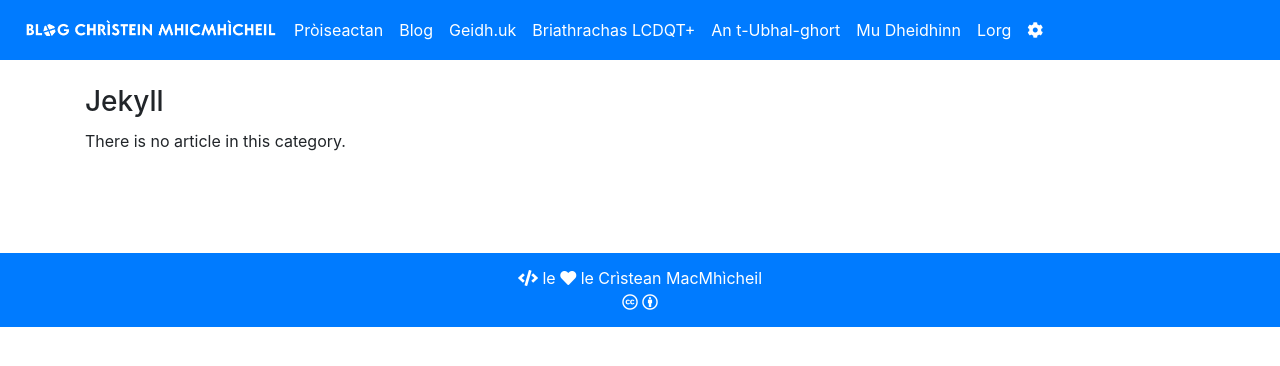
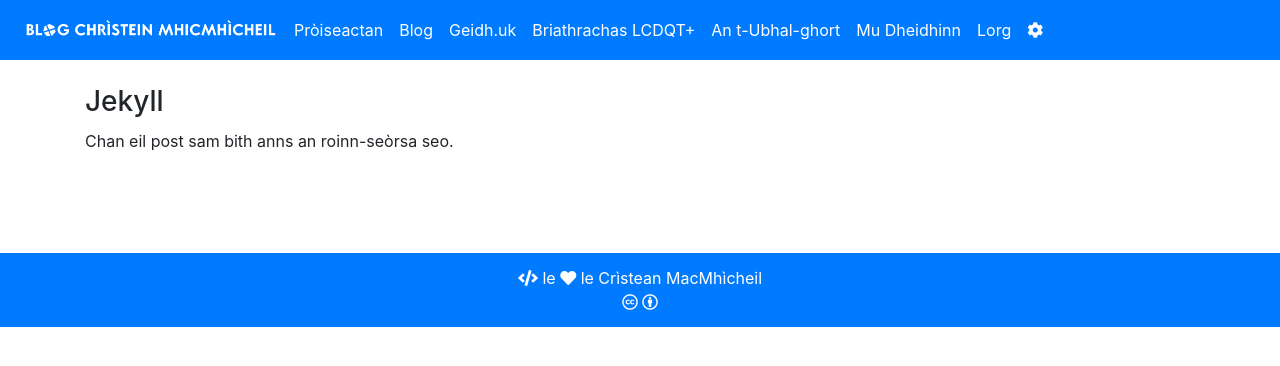
Before and after one commit to MacMhicheil/macmhicheil.github.io, a Jekyll site: the page built from category/jekyll.md, in a window 1280 px wide. Shown: the top 366 px of the page. Built offline with Jekyll 4.4.1, drawn with Linux system fonts in a browser that asks for light colours; nearby versions of some CDN libraries.

Commit message:
Update category.html

```diff
--- a/_layouts/category.html
+++ b/_layouts/category.html
@@ -1,30 +1,29 @@
 ---
 layout: page
 ---
-
 {% unless page.content == '' %}
   <p>{{ page.content }}</p>
 {% endunless %}
 
 {% unless site.categories[page.category].size > 0 %}
-  <p>There is no article in this category.</p>
+  <p>Chan eil post sam bith anns an roinn-seòrsa seo.</p>
 {% endunless %}
 
 {% for post in site.categories[page.category] %}
-<div class="post-preview">
-    <a href="{{ post.url | prepend: site.baseurl }}">
-        <h2 class="post-title">
-            {{ post.title }}
-        </h2>
-        {% if post.subtitle %}
-        <h3 class="post-subtitle">
-            {{ post.subtitle }}
-        </h3>
-        {% endif %}
-    </a>
-    <p class="post-meta">
-      {{ post.date | date: "%Y-%m-%d" }}
-    </p>
-</div>
-<hr>
+
+  <div class="row">
+    <div class="col-md-3">
+      <a href="{{ post.url | prepend: site.baseurl }}"><img src="{{ post.image}}" class="index-image" /></a>
+    </div>
+    <div class="col-md-9">
+      <h5 class="post-title"><a href="{{ post.url | prepend: site.baseurl }}">{{ post.title }}</a></h5>
+      {% if post.author %}
+        <p class="text-muted">{{ post.date | date: "%Y-%m-%d" }} le <a href="{{ post.author_url }}">{{ post.author }}</a></p>
+      {% else %}
+        <p class="text-muted">{{ post.date | date: "%Y-%m-%d" }} le <a href="#">Crìstean MacMhìcheil</a></p>
+      {% endif %}
+      <p>{{ post.excerpt }}</p>
+    </div>
+  </div>
+  <div class="section-divider"></div>
 {% endfor %}
```
